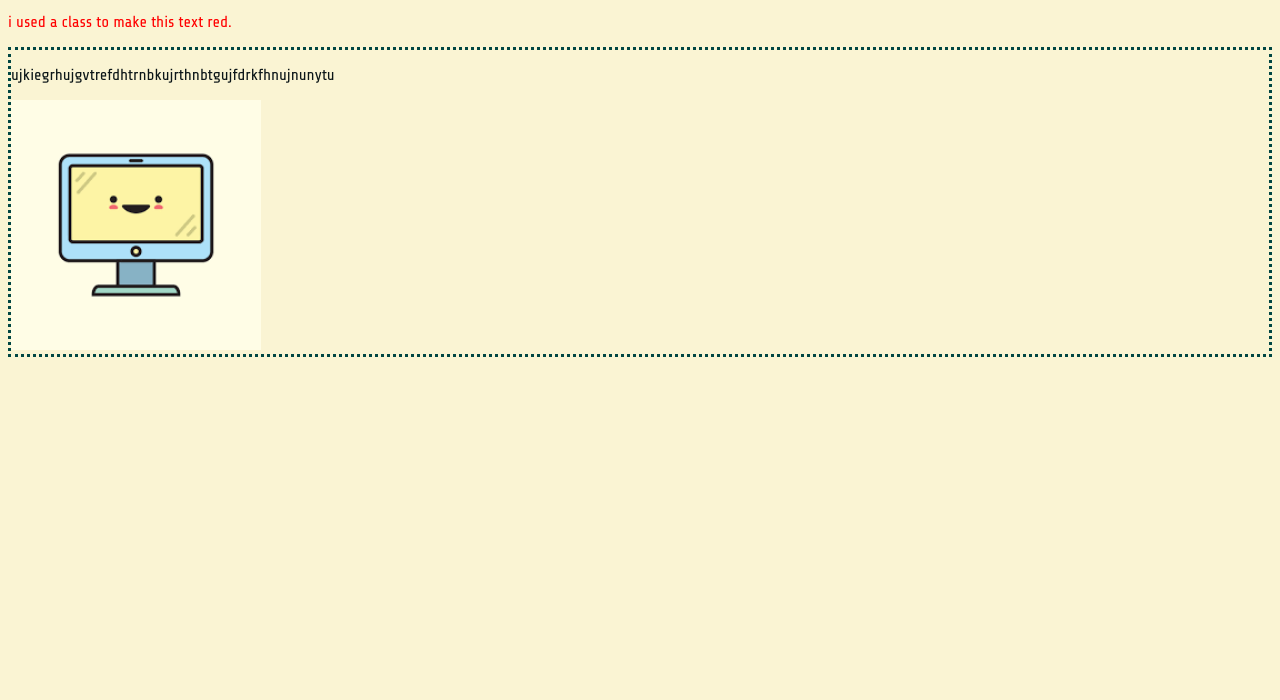
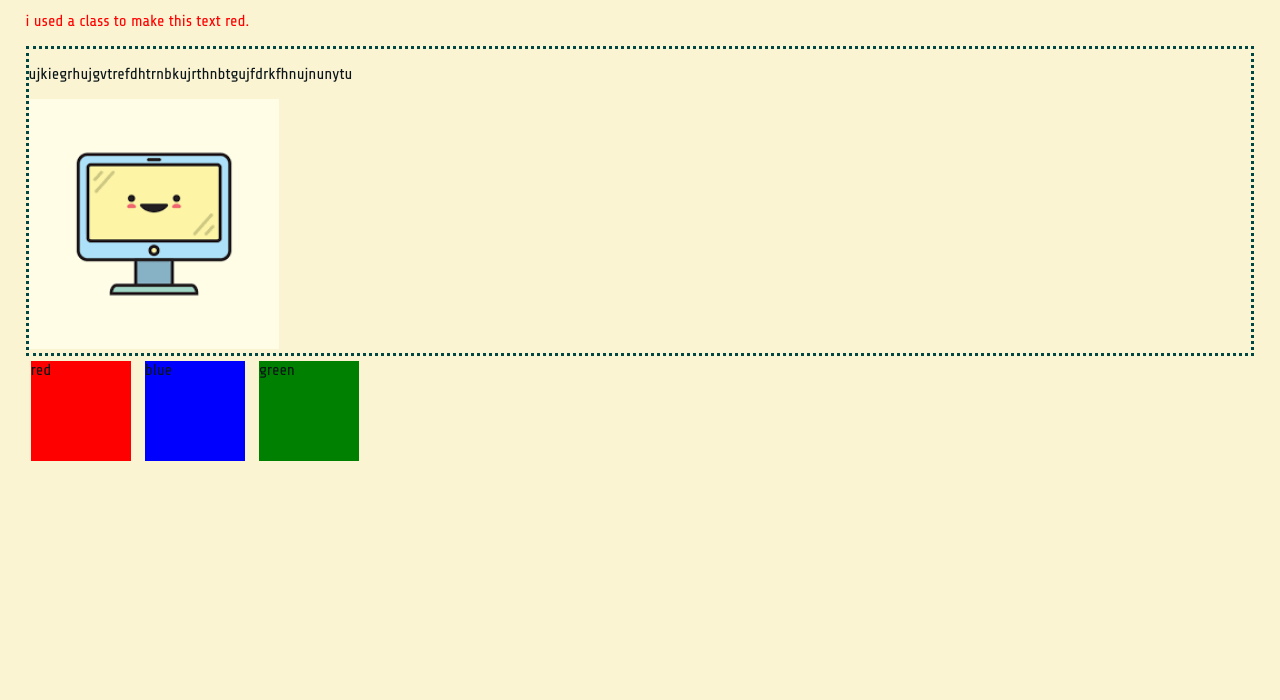
Before and after one commit to sarthakpaul1/Copy-website, a plain HTML site: page index.html in a window 1280 px wide. Shown: the part 100-800 px from the top of the page. Drawn offline with Linux system fonts and the light colour scheme.

Commit message:
Add files via upload

```diff
--- a/index.html
+++ b/index.html
@@ -19,7 +19,7 @@
         This is my Do now website
     </p>
 
-    <div class="red">
+    <div class="text">
         <p>
             i used a class to make this text red.
         </p>
@@ -34,5 +34,25 @@
 </div>
 
 
+<div class="red">
+    red
+    </div>
+<div class="blue">
+blue
+</div>
+<div class="green">
+green
+</div>
+
+
+
+
+
+
+
+
+
+
+
     </body>
 </html>
--- a/style.css
+++ b/style.css
@@ -2,7 +2,7 @@ h1{
     text-align: center;
 background-color: #004643;
 color: #FAF4D3;
-
+margin: 0%;
 }
 
 
@@ -14,12 +14,15 @@ color: #FAF4D3;
 
 
 body{
+margin: 0%;
 background-color: #FAF4D3;
 font-family: "Share Tech";
 color: #0C1618;
+padding: 2%;
+
 }
 
-.red
+.text
 {
 color: red;
 }
@@ -29,3 +32,33 @@ color: red;
     border-style:dotted;
     border-color: #004643;
 }
+
+
+.red
+{
+width: 100px;
+height: 100px;
+background-color: red;
+margin: 5px;
+display: inline-block;
+}
+
+.blue
+{
+    width: 100px;
+    height: 100px;
+    background-color: blue;
+    margin: 5px;
+    display: inline-block;
+
+}
+
+.green
+{
+    width: 100px;
+    height: 100px;
+    background-color: green;
+    margin: 5px;
+    display: inline-block;
+
+}
```
